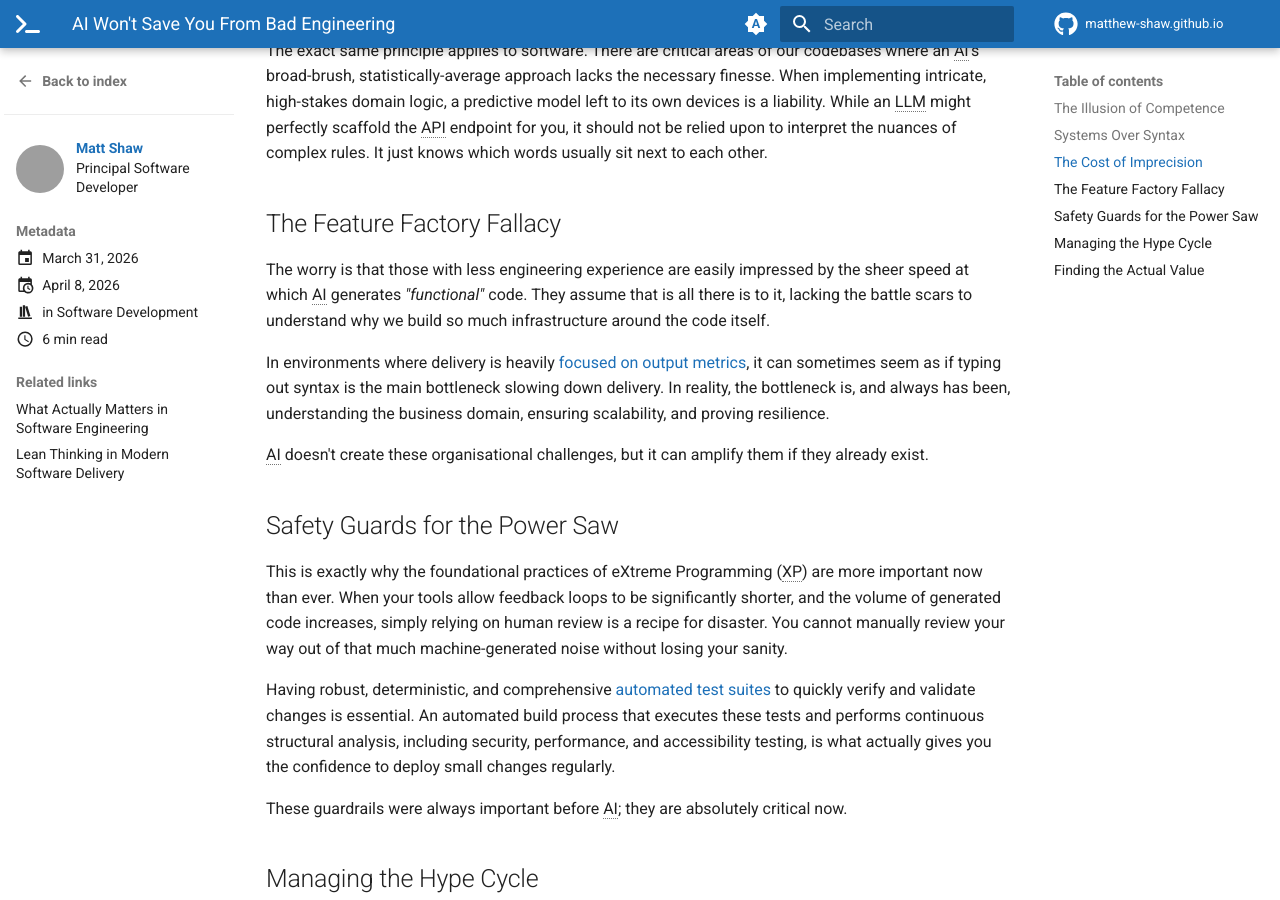
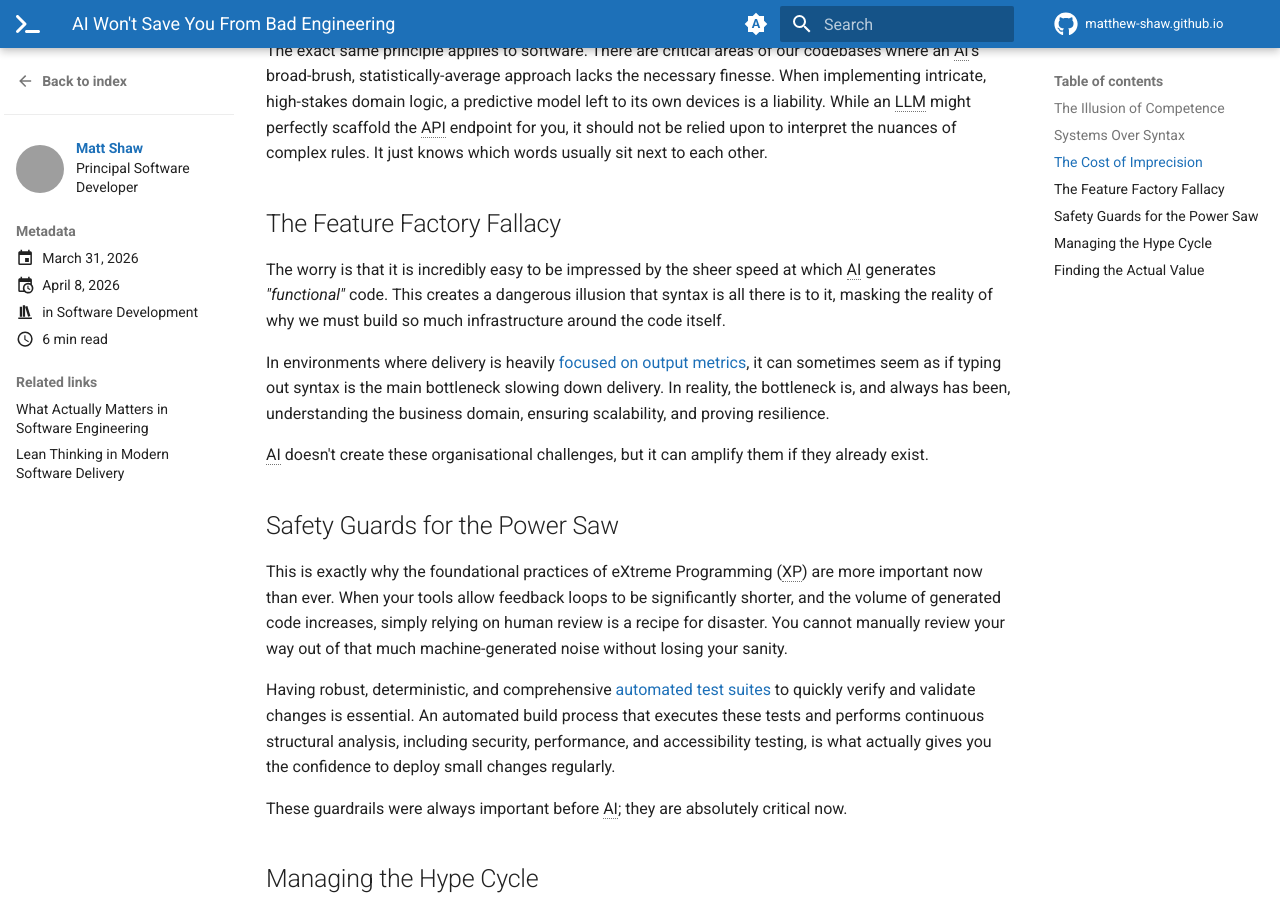
Before and after one commit to matthew-shaw/matthew-shaw.github.io, an MkDocs documentation site: the page built from docs/blog/posts/ai-power-tools.md, in a window 1280 px wide and 900 px high, scrolled down 1875 px. Built offline with MkDocs 1.6.1 and Material for MkDocs 9.7.7, drawn with Linux system fonts in a browser that asks for light colours; plug-ins that fetch from the network failed and are left out; comment, search, counter and statistics services are not loaded; grey boxes are pictures that could not be loaded.

Commit message:
final tweak

```diff
--- a/docs/blog/posts/ai-power-tools.md
+++ b/docs/blog/posts/ai-power-tools.md
@@ -58,7 +58,7 @@ The exact same principle applies to software. There are critical areas of our co
 
 ## The Feature Factory Fallacy
 
-The worry is that those with less engineering experience are easily impressed by the sheer speed at which AI generates _"functional"_ code. They assume that is all there is to it, lacking the battle scars to understand why we build so much infrastructure around the code itself.
+The worry is that it is incredibly easy to be impressed by the sheer speed at which AI generates _"functional"_ code. This creates a dangerous illusion that syntax is all there is to it, masking the reality of why we must build so much infrastructure around the code itself.
 
 In environments where delivery is heavily [focused on output metrics](modern-software-delivery.md#productivity-paranoia), it can sometimes seem as if typing out syntax is the main bottleneck slowing down delivery. In reality, the bottleneck is, and always has been, understanding the business domain, ensuring scalability, and proving resilience.
 
```
